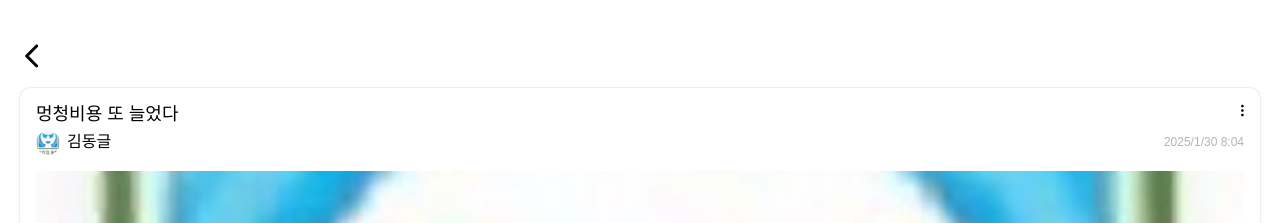
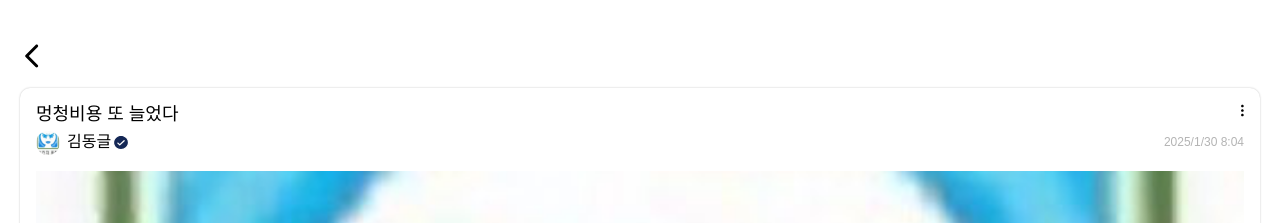
Before and after one commit to Finance-uss/Finance_Us_FE, a React (Vite) app: page /community/postdetail/1 in a window 1280 px wide. Shown: the top 223 px of the page. Built offline with nearby package versions, Linux system fonts and the light colour scheme; no server answers; a web font is replaced by a local one.

Commit message:
feat: 인증된 사용자 뱃지 추가

```diff
--- a/src/components/Community/Post/Content/index.jsx
+++ b/src/components/Community/Post/Content/index.jsx
@@ -11,7 +11,7 @@ import CustomDate from "../CustomDate";
 import MenuBar from "../MenuBar";
 import { useNavigate } from "react-router-dom";
 
-const Content = ({ title, userName, createdAt, image, content, likeCount, commentCount, currentUser,category, postId, onLikeCount,onCommentCount,isOwner,isAuth }) => {
+const Content = ({ title, userName, createdAt, image, content, likeCount, commentCount, currentUser,category, postId, onLikeCount,onCommentCount,isAuth }) => {
   const navigate = useNavigate();
   const [isMenuOpen, setIsMenuOpen] = useState(false);
 
@@ -32,8 +32,6 @@ const Content = ({ title, userName, createdAt, image, content, likeCount, commen
     const newLikeCount = isLiked ? likeCount - 1 : likeCount + 1;
     setIsLiked(!isLiked);
     onLikeCount(newLikeCount);
-
-  const isOwner = currentUser;
   };
 
   return (
@@ -48,7 +46,7 @@ const Content = ({ title, userName, createdAt, image, content, likeCount, commen
             <S.Profile>
               <S.UserIcon src={examIcon} alt="유저 아이콘" />
               <S.User>{userName}</S.User>
-              {isAuth && <S.CheckIcon src={checkIcon} alt="인증된 사용자" />}
+              {isAuth && <S.CheckIcon src={authIcon} alt="인증된 사용자" />}
             </S.Profile>
             <S.Date>{createdAt}</S.Date>
           </S.Info>
--- a/src/pages/Community/PostDetail/index.jsx
+++ b/src/pages/Community/PostDetail/index.jsx
@@ -19,9 +19,10 @@ const PostDetail = () => {
     content: "나 진짜 미쳐버리겠다!!",
     likeCount: likeCount,
     commentCount: commentCount,
-    currentUser: true,
+    currentUser: false,
     category: "자유",
     postId: 1,
+    isAuth: true
   };
 
   const handleLikeCount = (newLikeCount) => {
--- a/src/styles/Community/PostDetail/Content/style.js
+++ b/src/styles/Community/PostDetail/Content/style.js
@@ -5,7 +5,9 @@ export const PageContainer = styled.div`
   width: 100%;
   background-color: #ffffff;
 `;
-export const checkIcon = styled.div`
+export const CheckIcon = styled.img`
+  width:19.5px;
+  height:19.5px;
 `;
 export const PostConatiner = styled.div`
   padding:16px;
```
